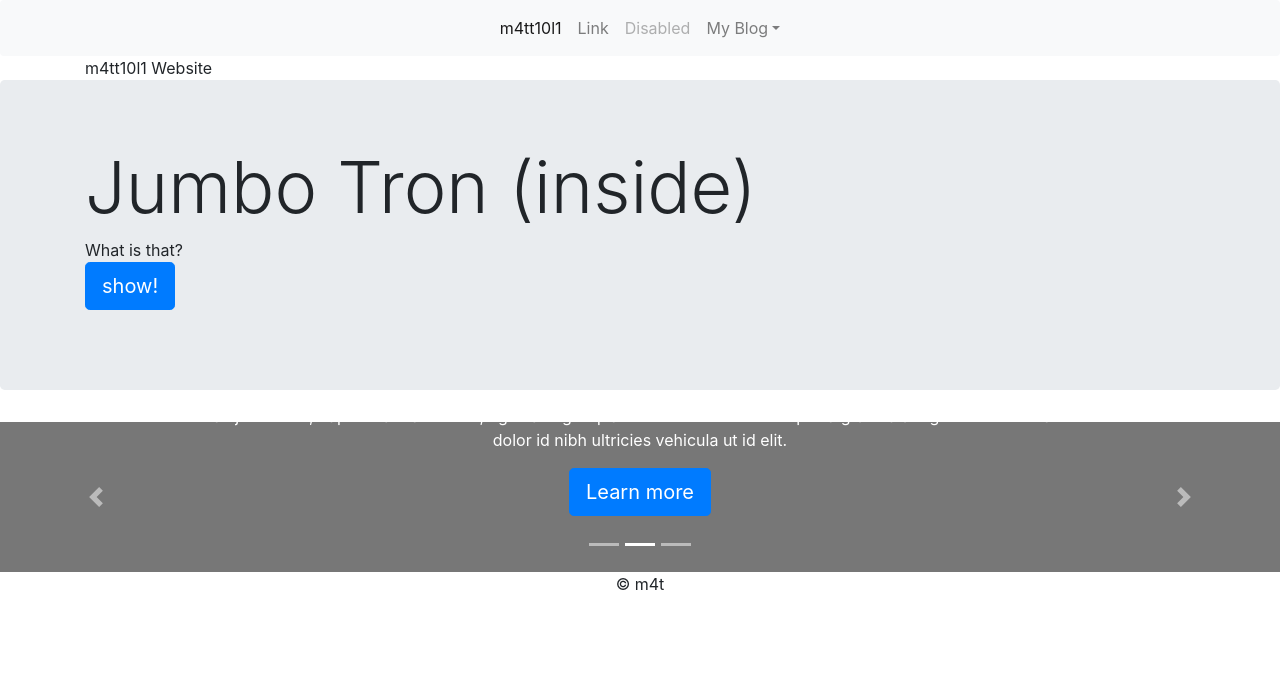
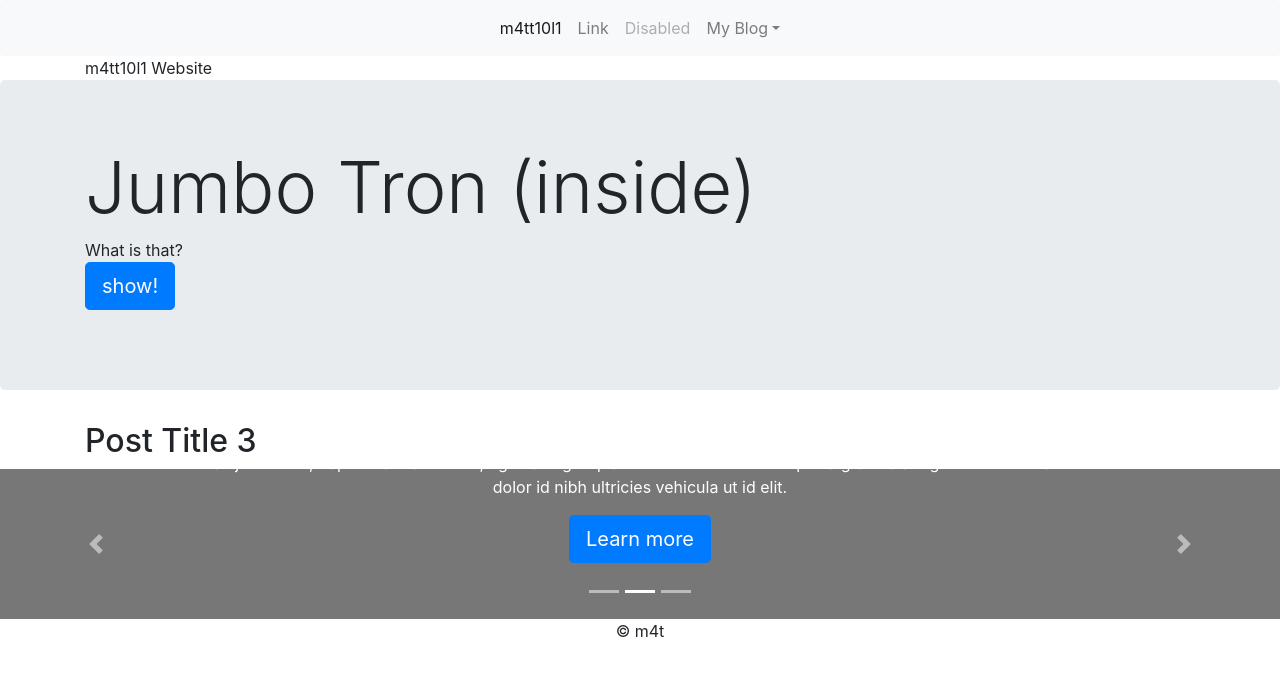
Before and after one commit to studiodiametrodev/m4tt10l1.github.io, a Jekyll site: the page built from _posts/2019-09-15-post-3.md, in a window 1280 px wide. Shown: the top 676 px of the page. Built offline with Jekyll 4.4.1, drawn with Linux system fonts in a browser that asks for light colours; our own code applies the rules of GitHub Pages for plain Markdown files.

Commit message:
Update post-3.json

```diff
--- a/_data/builder/post-3.json
+++ b/_data/builder/post-3.json
@@ -1 +1,5 @@
-{"jumbotron":{"title":"Jumbo Tron (inside)","description":"What is that?","button":{"link":"/","text":"show!"}},"carousel":{"title":"Carousel (inside)","description":"What is that?","button":{"link":"/","text":"show!"}}}
+{
+  "jumbotron":{"title":"Jumbo Tron (inside)","description":"What is that?","button":{"link":"/","text":"show!"}},
+   "content": { "title": "", "description": "{{content}}"},
+  "carousel":{"title":"Carousel (inside)","description":"What is that?","button":{"link":"/","text":"show!"}}
+}
```
